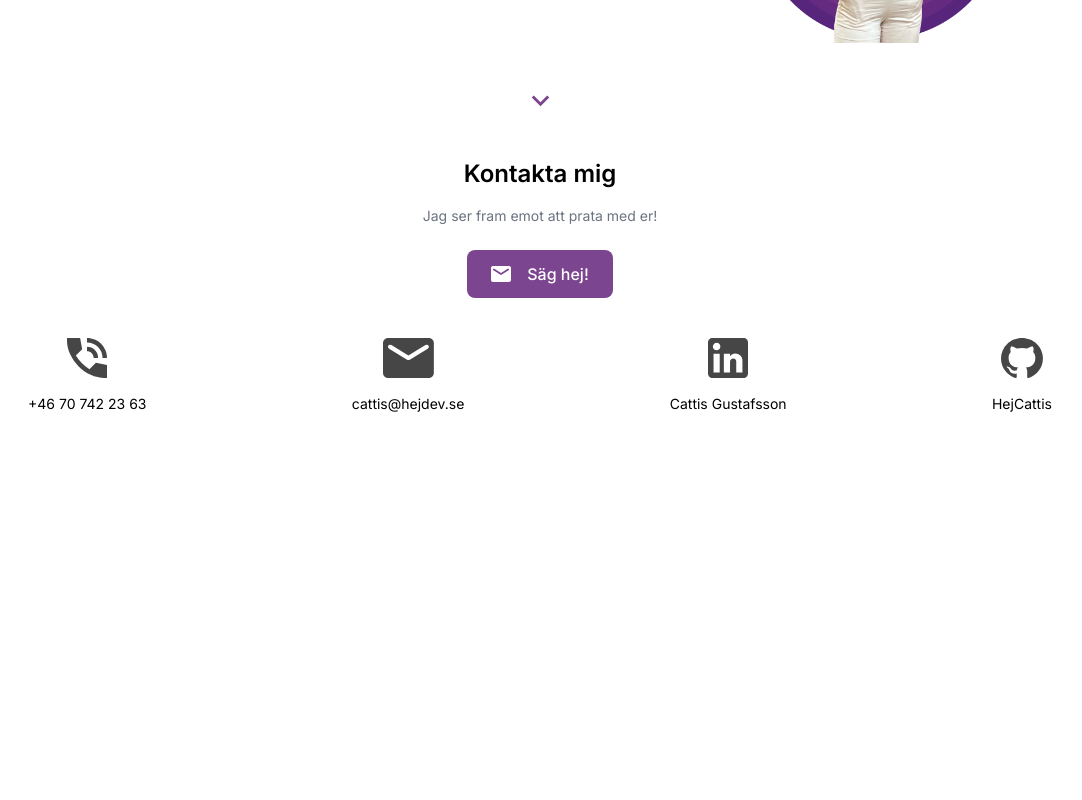
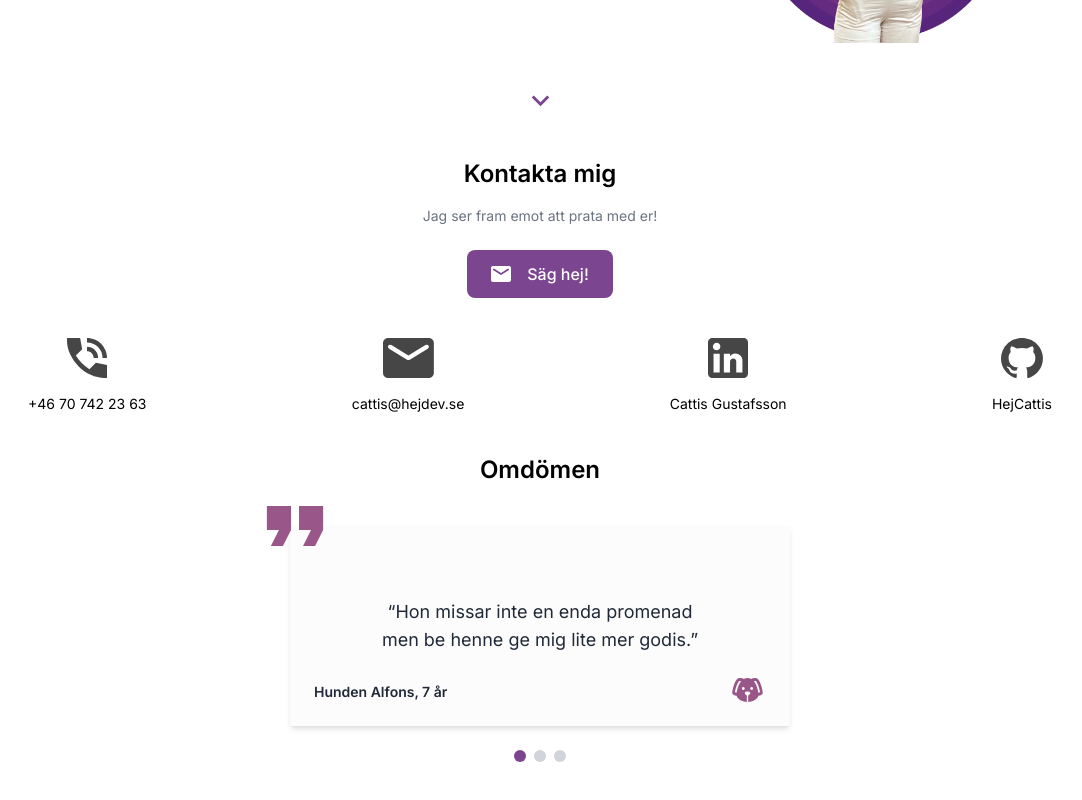
Before and after one commit to HejCattis/HejDev, a React (Vite) app in the folder frontend/: page / in a window 1280 px wide. Shown: the part 3284-4084 px from the top of the page, without its empty margins (100-1182 px from the left). Before the commit the page ends 3738 px from the top, so only its background shows below. Built offline with nearby package versions, Linux system fonts and the light colour scheme.

Commit message:
Add Review component to Startpage

```diff
--- /dev/null
+++ b/frontend/src/components/Review.tsx
@@ -0,0 +1,98 @@
+import { useState } from 'react';
+import { MdOutlineWork } from 'react-icons/md';
+import { BiSolidParty } from 'react-icons/bi';
+
+const Review = () => {
+    const [pagination, setPaqination] = useState(0);
+    const reviews = [
+        {
+            text: '“Hon missar inte en enda promenad men be henne ge mig lite mer godis.”',
+            name: 'Hunden Alfons, 7 år',
+            icon: (
+                <svg
+                    className='absolute bottom-0 right-0 pb-6 pr-6'
+                    xmlns='http://www.w3.org/2000/svg'
+                    width='61'
+                    height='48'
+                    viewBox='0 0 61 48'
+                    fill='none'
+                >
+                    <path
+                        d='M47.1364 0C42.395 0 39.5114 0.99 37.8477 1.83C35.7127 0.69 33.2727 0 30.5 0C27.7273 0 25.2873 0.69 23.1523 1.83C21.4886 0.99 18.605 0 13.8636 0C5.54545 0 0 24 0 30C0 32.49 3.66 34.77 8.70636 35.7C10.4809 42.42 18.8545 47.55 29.1136 48V35.16C27.4777 34.05 24.9545 32.04 24.9545 30C24.9545 27 30.5 27 30.5 27C30.5 27 36.0455 27 36.0455 30C36.0455 32.04 33.5223 34.05 31.8864 35.16V48C42.1455 47.55 50.5191 42.42 52.2936 35.7C57.34 34.77 61 32.49 61 30C61 24 55.4545 0 47.1364 0ZM8.73409 29.61C7.34773 29.25 6.26636 28.83 5.54545 28.5C6.23864 20.19 11.6455 7.2 14.0023 6C15.4995 6 16.6364 6.18 17.6623 6.33C11.8395 13.26 9.53818 24.12 8.73409 29.61ZM22.1818 24C21.4464 24 20.7412 23.6839 20.2212 23.1213C19.7012 22.5587 19.4091 21.7957 19.4091 21C19.4091 19.38 20.6568 18 22.1818 18C22.9172 18 23.6224 18.3161 24.1424 18.8787C24.6624 19.4413 24.9545 20.2043 24.9545 21C24.9545 22.68 23.7068 24 22.1818 24ZM38.8182 24C38.0828 24 37.3776 23.6839 36.8576 23.1213C36.3376 22.5587 36.0455 21.7957 36.0455 21C36.0455 19.38 37.2932 18 38.8182 18C39.5536 18 40.2588 18.3161 40.7788 18.8787C41.2988 19.4413 41.5909 20.2043 41.5909 21C41.5909 22.68 40.3432 24 38.8182 24ZM52.2659 29.61C51.4618 24.12 49.1604 13.26 43.3377 6.33C44.3636 6.18 45.5005 6 46.9977 6C49.3545 7.2 54.7614 20.19 55.4545 28.5C54.7614 28.83 53.68 29.25 52.2659 29.61Z'
+                        fill='#995688'
+                    />
+                </svg>
+            ),
+        },
+        {
+            text: '“Cattis är en otrolig kollega”',
+            name: 'XXX',
+            icon: (
+                <MdOutlineWork
+                    size={35}
+                    className='text-pink absolute bottom-6 right-6'
+                />
+            ),
+        },
+        {
+            text: '"Hon är en kul',
+            name: 'XXX',
+            icon: (
+                <BiSolidParty
+                    size={35}
+                    className='text-pink absolute bottom-6 right-6'
+                />
+            ),
+        },
+    ];
+    return (
+        <section id='qualification' className='my-10 max-w-5xl mx-auto'>
+            <h2 className='font-semibold text-2xl my-4 text-center mb-10'>
+                Omdömen
+            </h2>
+            <section className='bg-[#FDFCFC] shadow-md md:w-[500px] h-[200px] relative mx-auto flex justify-center items-center'>
+                <svg
+                    className='h-10 absolute -top-5 -left-10'
+                    xmlns='http://www.w3.org/2000/svg'
+                    width='90'
+                    height='64'
+                    viewBox='0 0 90 64'
+                    fill='none'
+                >
+                    <path
+                        d='M57.8571 64H77.1429L90 38.4V0H51.4286V38.4H70.7143M6.42857 64H25.7143L38.5714 38.4V0H0V38.4H19.2857L6.42857 64Z'
+                        fill='#995688'
+                    />
+                </svg>
+                <p className='text-center text-lg w-2/3'>
+                    {reviews[pagination].text}
+                </p>
+                <p className='absolute bottom-0 left-0 p-6 font-semibold text-sm'>
+                    {reviews[pagination].name}
+                </p>
+                <div>{reviews[pagination].icon}</div>
+            </section>
+            <section className='flex gap-2 justify-center my-6'>
+                <div
+                    className={`cursor-pointer h-3 w-3 rounded-full ${
+                        pagination === 0 ? 'bg-purple' : 'bg-gray-300'
+                    }`}
+                    onClick={() => setPaqination(0)}
+                ></div>
+                <div
+                    className={`cursor-pointer h-3 w-3 rounded-full ${
+                        pagination === 1 ? 'bg-purple' : 'bg-gray-300'
+                    }`}
+                    onClick={() => setPaqination(1)}
+                ></div>
+                <div
+                    className={`cursor-pointer h-3 w-3 rounded-full ${
+                        pagination === 2 ? 'bg-purple' : 'bg-gray-300'
+                    }`}
+                    onClick={() => setPaqination(2)}
+                ></div>
+            </section>
+        </section>
+    );
+};
+export default Review;
--- a/frontend/src/pages/Startpage.tsx
+++ b/frontend/src/pages/Startpage.tsx
@@ -5,6 +5,7 @@ import CurrentWork from '../components/CurrentWork';
 import Experience from '../components/Experience';
 import Hero from '../components/Hero';
 import Qualification from '../components/Qualification';
+import Review from '../components/Review';
 
 const Startpage = () => {
     return (
@@ -16,6 +17,7 @@ const Startpage = () => {
             <Qualification />
             <CurrentWork />
             <Contact />
+            <Review />
         </section>
     );
 };
```
